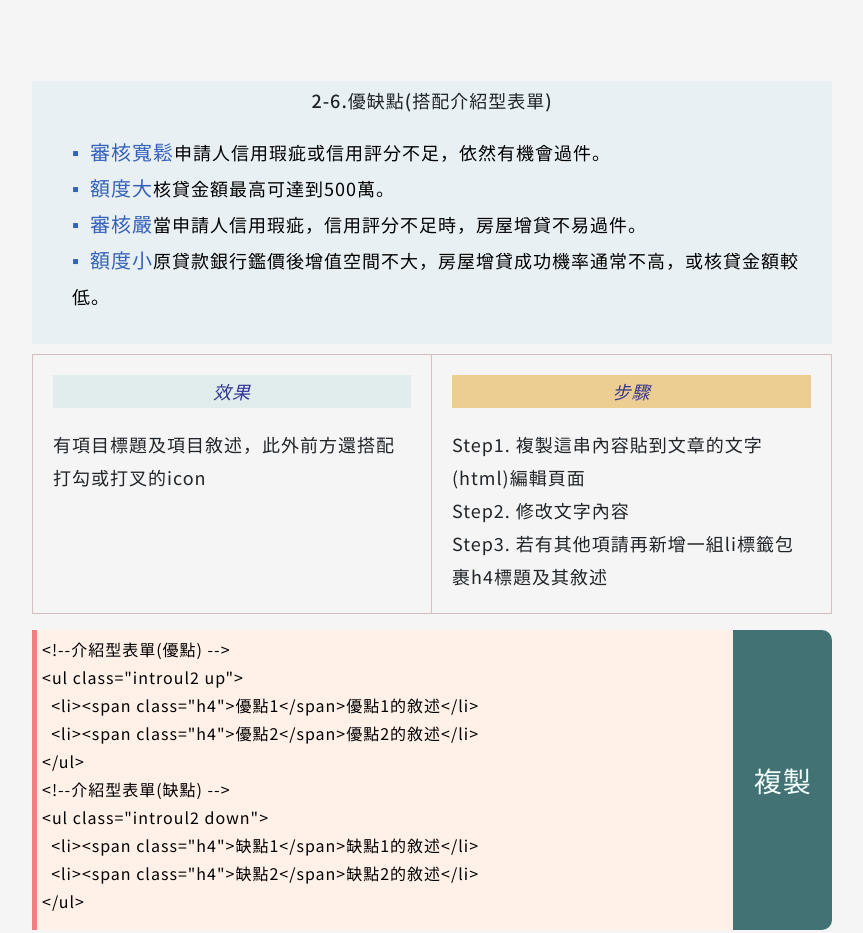
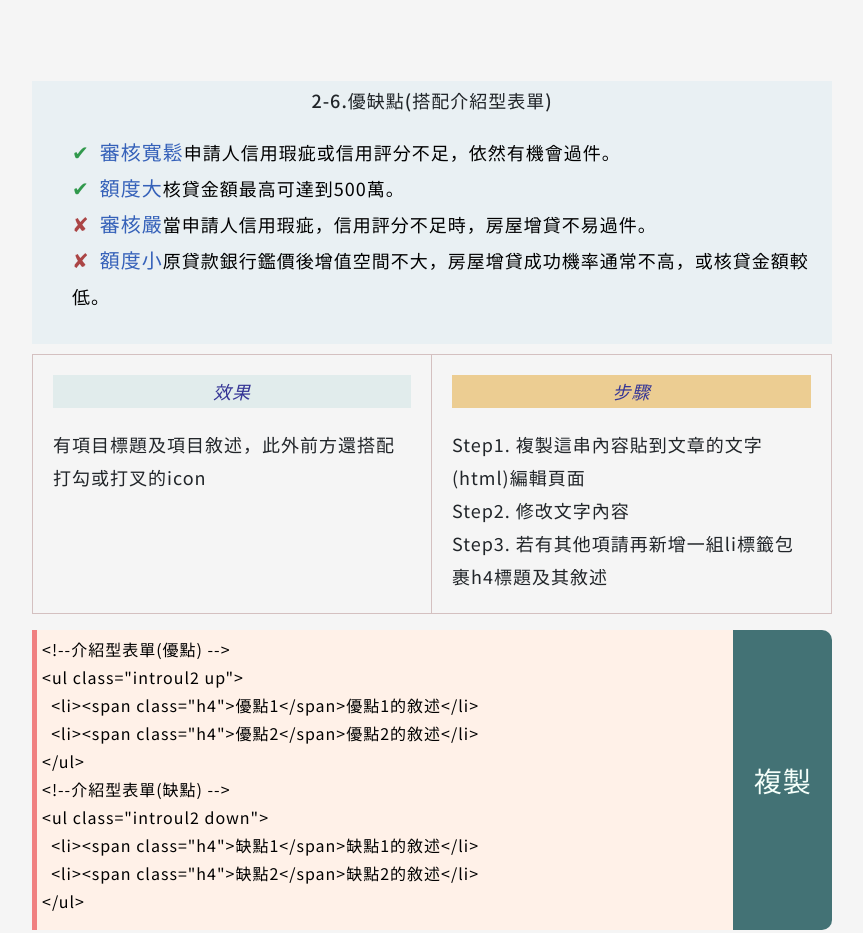
Before and after one commit to yummyHouse/housenew1, a plain HTML site: page basic.html in a window 1280 px wide. Shown: the part 5300-6233 px from the top of the page, without its empty margins (208-1071 px from the left). Drawn offline with nearby package versions, Linux system fonts and the light colour scheme.

Commit message:
修正introul2 up introul2 down 沒吃到樣式

```diff
--- a/css/houseloanstyle.css
+++ b/css/houseloanstyle.css
@@ -102,7 +102,8 @@ button {
   list-style: none;
 }
 .yummy ul.up > li::before,
-.yummy ul.up > li h4::before {
+.yummy ul.up > li h4::before,
+.yummy ul.up > li .h4::before {
   content: '✔';
   color: #31994c;
 }
@@ -112,7 +113,8 @@ button {
   list-style: none;
 }
 .yummy ul.down > li::before,
-.yummy ul.down > li h4::before {
+.yummy ul.down > li h4::before,
+.yummy ul.down > li .h4::before {
   content: '✘';
   color: #ab4545;
 }
```
